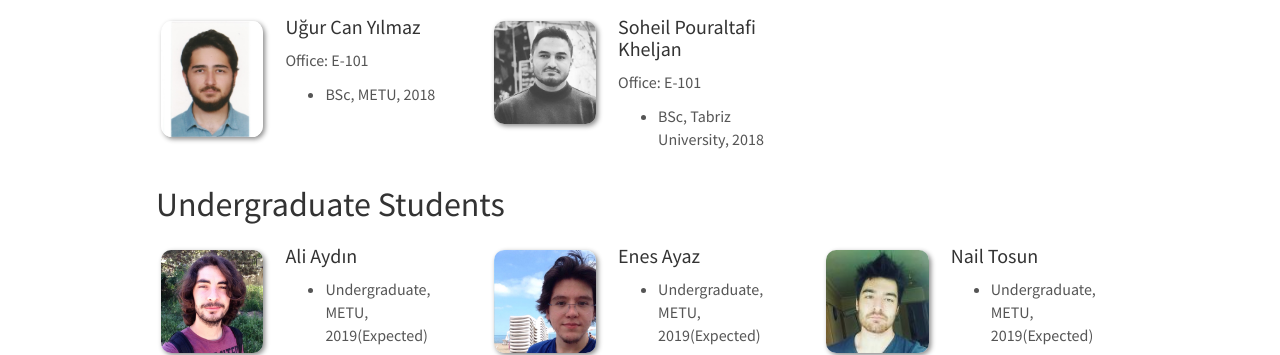
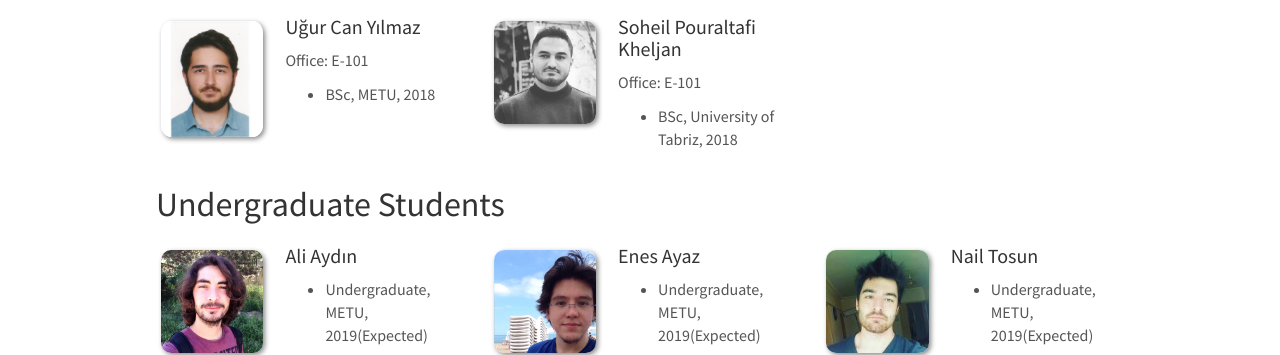
Before and after one commit to odtu/odtu.github.io, a Jekyll site: the page built from _pages/team.md, in a window 1280 px wide and 900 px high, scrolled down 1105 px. Shown: the part 154-509 px from the top of the window. Built offline with Jekyll 4.4.1, drawn with Linux system fonts in a browser that asks for light colours; nearby versions of some CDN libraries.

Commit message:
Soheil Update

```diff
--- a/_data/team_members.yml
+++ b/_data/team_members.yml
@@ -98,4 +98,4 @@
   ofis: E-101
   info: Research Assistants
   number_educ: 1
-  education1: BSc, Tabriz University, 2018
+  education1: BSc, University of Tabriz, 2018
```
